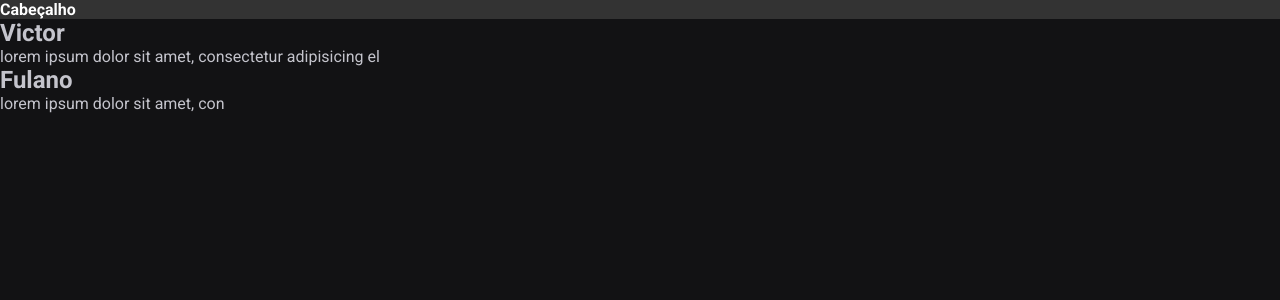
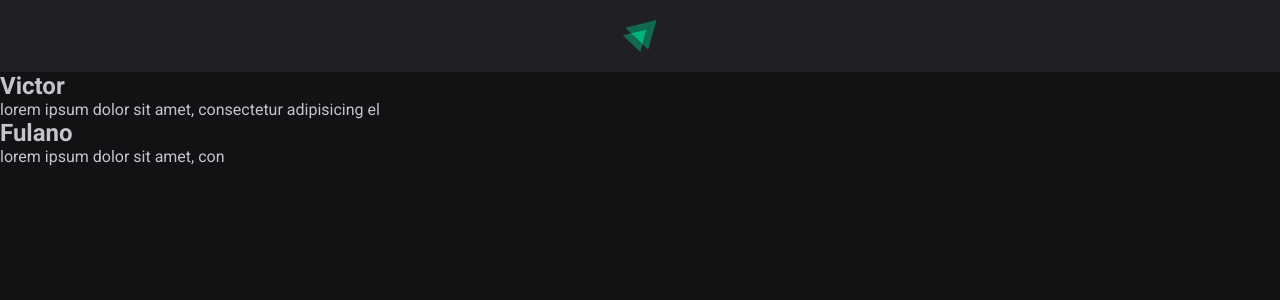
Before and after one commit to victorlennon/simple-feed, a React (Vite) app: page / in a window 1280 px wide. Shown: the top 300 px of the page. Built offline with nearby package versions, Linux system fonts and the light colour scheme.

Commit message:
add logo

```diff
--- a/src/components/Header.jsx
+++ b/src/components/Header.jsx
@@ -1,9 +1,10 @@
 import styles from './Header.module.css'
+import igniteLogo from '../assets/ignite-logo.svg'
 
 export function Header() {
   return (
     <header className={styles.header}>
-      <strong>Cabeçalho</strong>
+      <img src={igniteLogo} alt="Logotipo do Ignite" />
     </header>
   )
 }
--- a/src/components/Header.module.css
+++ b/src/components/Header.module.css
@@ -1,4 +1,10 @@
 .header {
-  background-color: #333;
-  color: #fff;
+  background-color: var(--gray-800);
+  display: flex;
+  justify-content: center;
+  padding: 1.25rem 0;
 }
+
+.header img {
+  height: 2rem;
+}
```
Also changed, not shown: src/assets/ignite-logo.svg (added).
